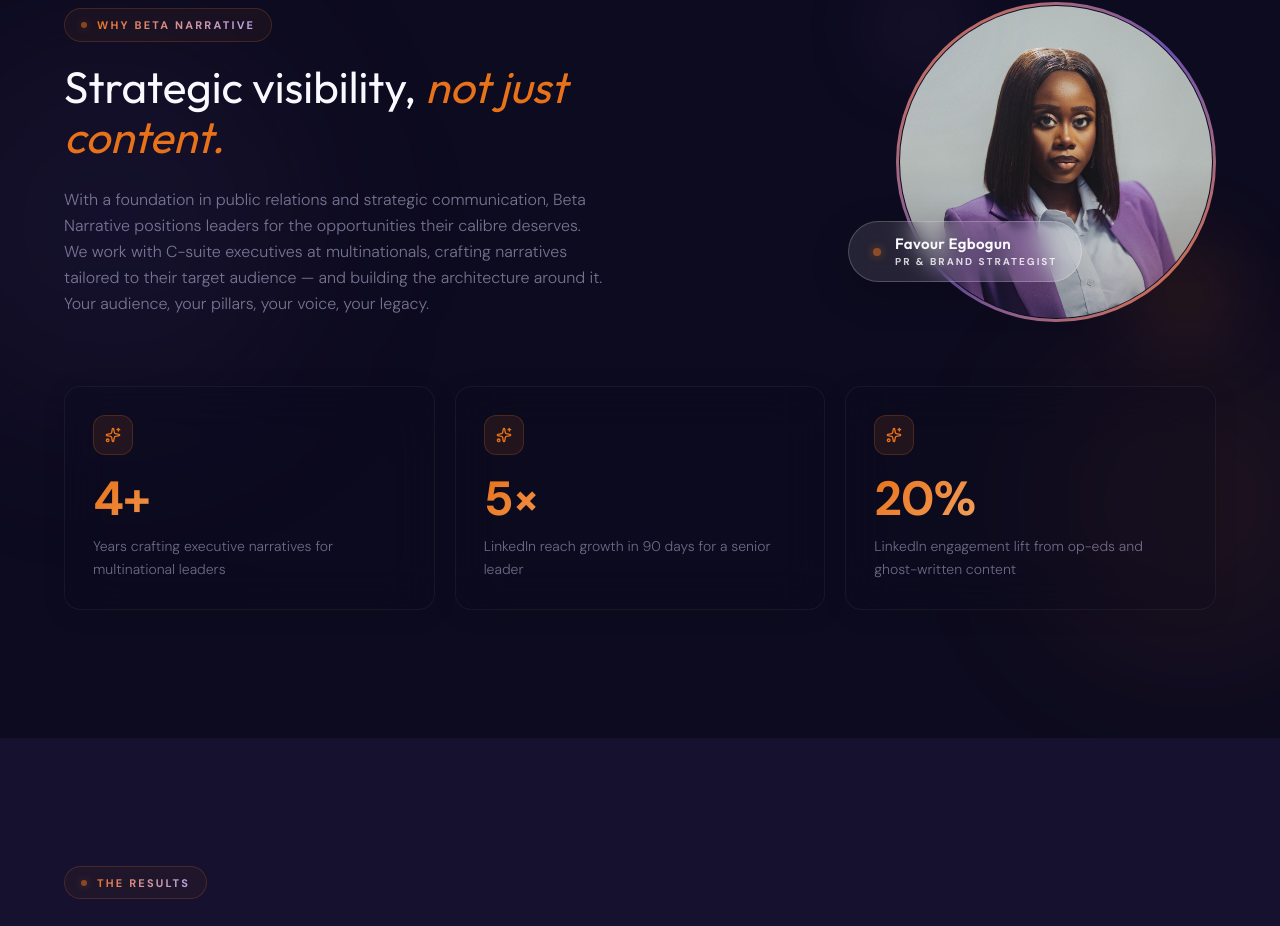
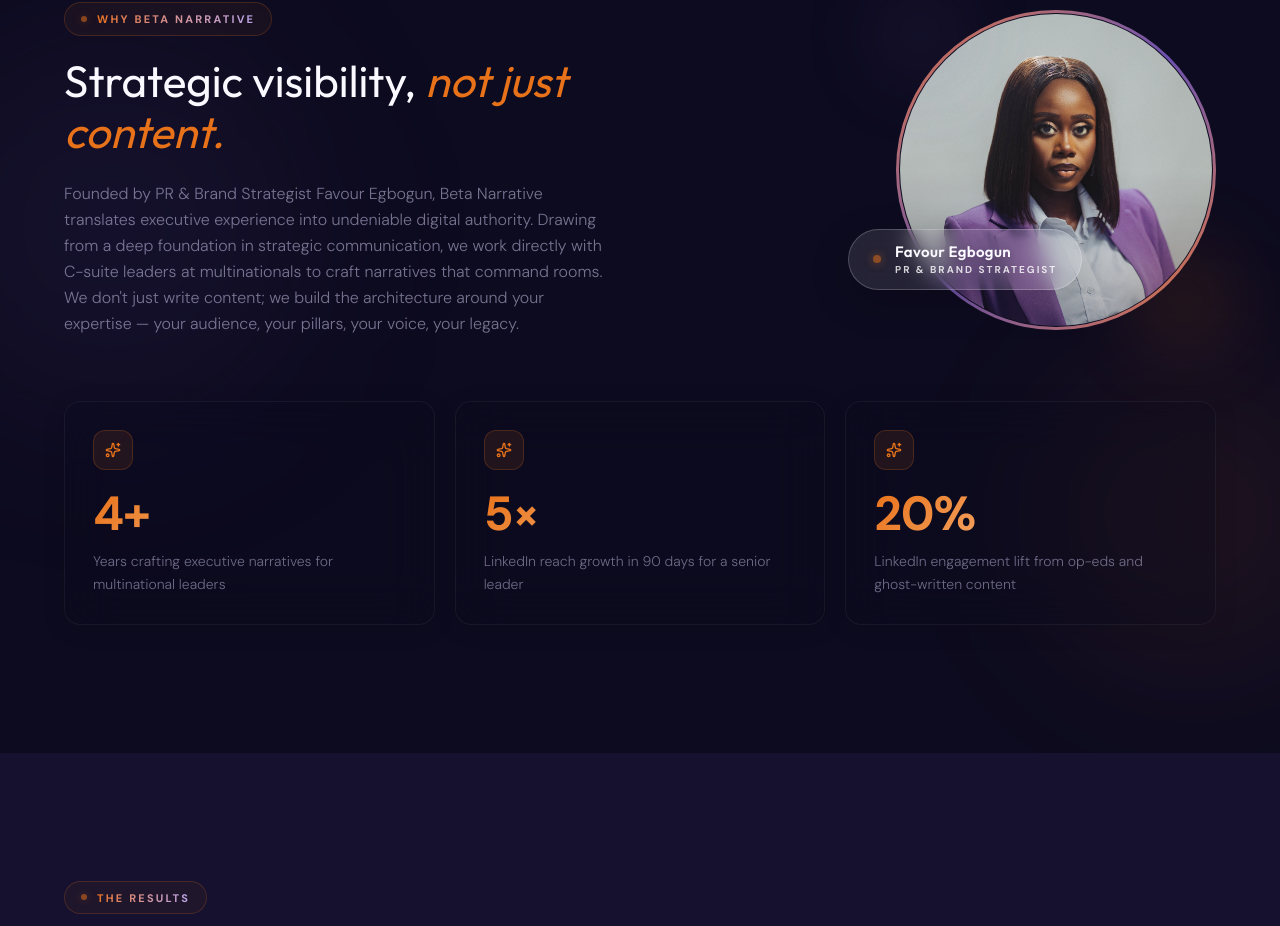
Before and after one commit to VictorAyo25/beta_narrative, a Next.js app: page / in a window 1280 px wide. Shown: the part 1742-2668 px from the top of the page. Built offline with nearby package versions, Linux system fonts and the light colour scheme; no server answers; the database is empty.

Commit message:
content: rewrite value section body to intelligently introduce founder

```diff
--- a/src/components/sections/ValueSection.tsx
+++ b/src/components/sections/ValueSection.tsx
@@ -13,7 +13,7 @@
         sectionLabel: 'Why Beta Narrative',
         title: 'Strategic visibility,',
         titleEmphasis: 'not just content.',
-        body: 'With a foundation in public relations and strategic communication, Beta Narrative positions leaders for the opportunities their calibre deserves. We work with C-suite executives at multinationals, crafting narratives tailored to their target audience — and building the architecture around it.',
+        body: "Founded by PR & Brand Strategist Favour Egbogun, Beta Narrative translates executive experience into undeniable digital authority. Drawing from a deep foundation in strategic communication, we work directly with C-suite leaders at multinationals to craft narratives that command rooms. We don't just write content; we build the architecture around your expertise — your audience, your pillars, your voice, your legacy.",
         credentials: [
             { number: '4+', label: 'Years crafting executive narratives for multinational leaders' },
             { number: '5×', label: 'LinkedIn reach growth in 90 days for a senior leader' },
--- a/src/lib/default-content.ts
+++ b/src/lib/default-content.ts
@@ -32,7 +32,7 @@
         sectionLabel: 'Why Beta Narrative',
         title: 'Strategic visibility,',
         titleEmphasis: 'not just content.',
-        body: 'With a foundation in public relations and strategic communication, Beta Narrative positions leaders for the opportunities their calibre deserves. We work with C-suite executives at multinationals, crafting narratives tailored to their target audience — and building the architecture around it. Your audience, your pillars, your voice, your legacy.',
+        body: 'Founded by PR & Brand Strategist Favour Egbogun, Beta Narrative translates executive experience into undeniable digital authority. Drawing from a deep foundation in strategic communication, we work directly with C-suite leaders at multinationals to craft narratives that command rooms. We don\'t just write content; we build the architecture around your expertise — your audience, your pillars, your voice, your legacy.',
         credentials: [
             {
                 number: '4+',
```
